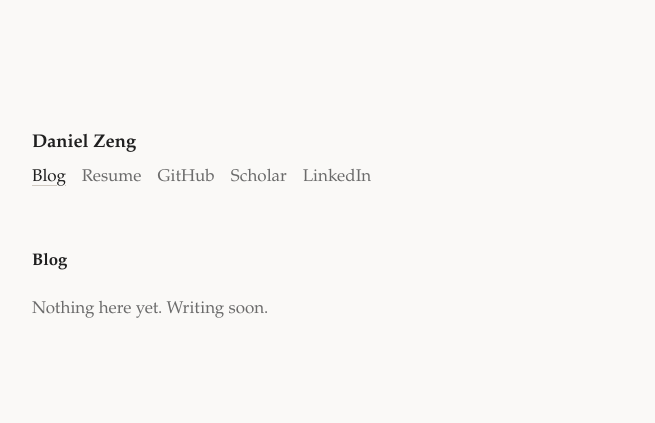
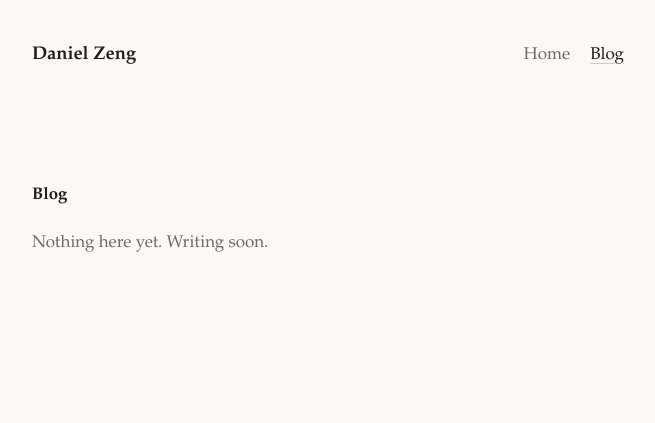
Before and after one commit to daniel-zeng/daniel-zeng.github.io, an Astro site: page /blog in a window 1280 px wide. Shown: the whole page, without its empty margins (312-967 px from the left). Built offline with nearby package versions, Linux system fonts and the light colour scheme; Astro itself is replaced by a stand-in of ours.

Commit message:
Revert "Move name into content column, Paco-style"
This reverts commit 6f72c69105c885dfca479f2472da0c8d765dbaa2.

```diff
--- a/src/layouts/Base.astro
+++ b/src/layouts/Base.astro
@@ -7,16 +7,8 @@ interface Props {
 }
 
 const { title, description = 'Daniel Zeng. AI researcher and engineer.' } = Astro.props;
-const isBlog = Astro.url.pathname.startsWith('/blog');
-
-// TODO: Resume is a placeholder until a web-ready PDF exists
-const links = [
-  { label: 'Blog', href: '/blog' },
-  { label: 'Resume', href: '#' },
-  { label: 'GitHub', href: 'https://github.com/daniel-zeng' },
-  { label: 'Scholar', href: 'https://scholar.google.com/citations?user=PpLhFIgAAAAJ' },
-  { label: 'LinkedIn', href: 'https://www.linkedin.com/in/daniel-zeng/' },
-];
+const path = Astro.url.pathname;
+const isBlog = path.startsWith('/blog');
 ---
 
 <!doctype html>
@@ -31,9 +23,8 @@ const links = [
     <header class="site-header fade" style="--d: 0">
       <a class="name" href="/">Daniel Zeng</a>
       <nav>
-        {links.map((l) => (
-          <a href={l.href} class={l.href === '/blog' && isBlog ? 'active' : ''}>{l.label}</a>
-        ))}
+        <a href="/" class={!isBlog ? 'active' : ''}>Home</a>
+        <a href="/blog" class={isBlog ? 'active' : ''}>Blog</a>
       </nav>
     </header>
     <main>
--- a/src/pages/blog/index.astro
+++ b/src/pages/blog/index.astro
@@ -3,7 +3,7 @@ import Base from '../../layouts/Base.astro';
 ---
 
 <Base title="Blog · Daniel Zeng">
-  <section class="fade" style="--d: 1">
+  <section class="fade" style="--d: 1; margin-top: 0;">
     <h2>Blog</h2>
     <p class="muted">Nothing here yet. Writing soon.</p>
   </section>
--- a/src/styles/global.css
+++ b/src/styles/global.css
@@ -37,13 +37,16 @@ body {
 main {
   max-width: 640px;
   margin: 0 auto;
-  padding: 0 1.5rem 6rem;
+  padding: 7rem 1.5rem 6rem;
 }
 
 .site-header {
   max-width: 640px;
   margin: 0 auto;
-  padding: 8rem 1.5rem 0;
+  padding: 2.5rem 1.5rem 0;
+  display: flex;
+  align-items: baseline;
+  justify-content: space-between;
 }
 
 .site-header .name {
@@ -55,8 +58,7 @@ main {
 
 .site-header nav {
   display: flex;
-  gap: 1rem;
-  margin-top: 0.35rem;
+  gap: 1.25rem;
 }
 
 .site-header nav a {
@@ -141,8 +143,8 @@ ul {
 }
 
 @media (max-width: 540px) {
-  .site-header {
-    padding-top: 4.5rem;
+  main {
+    padding-top: 4rem;
   }
   .pubs li {
     flex-wrap: wrap;
```
Also changed, not shown: src/pages/index.astro (+17 -1 lines).
